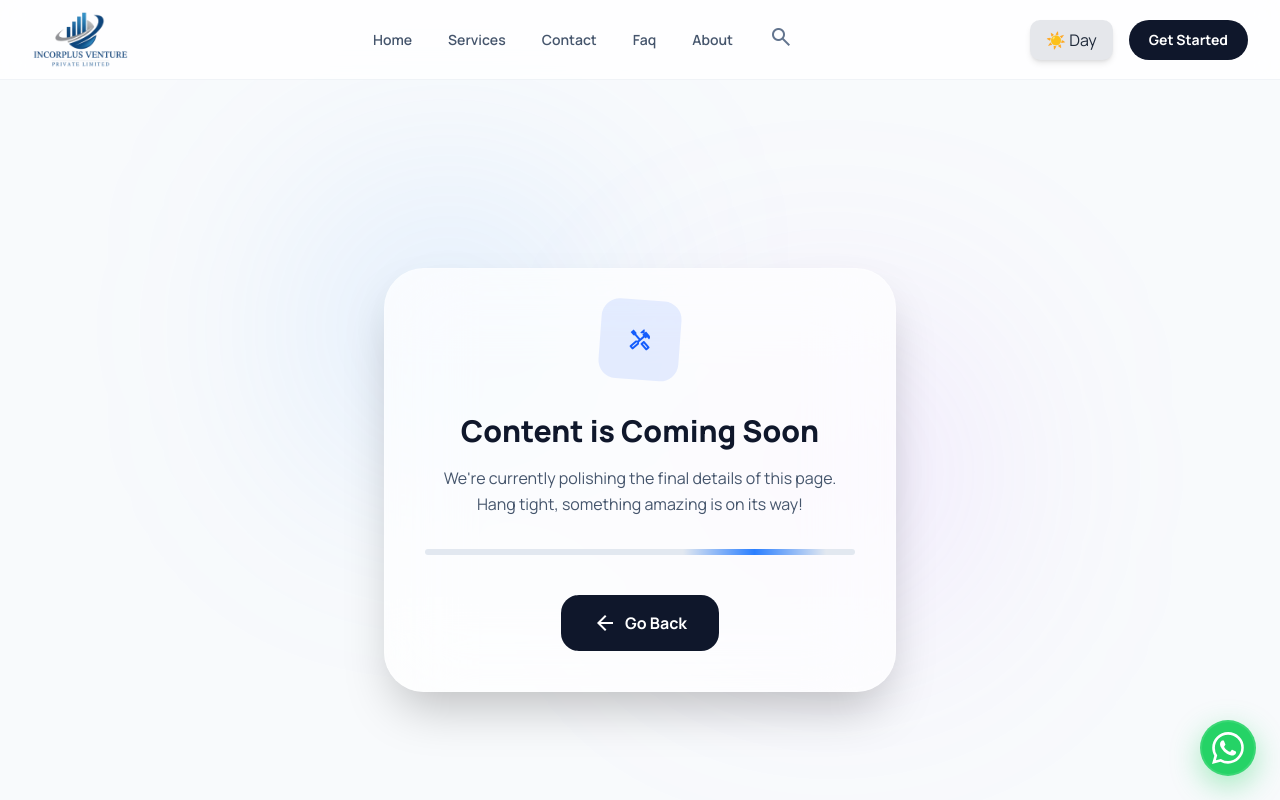
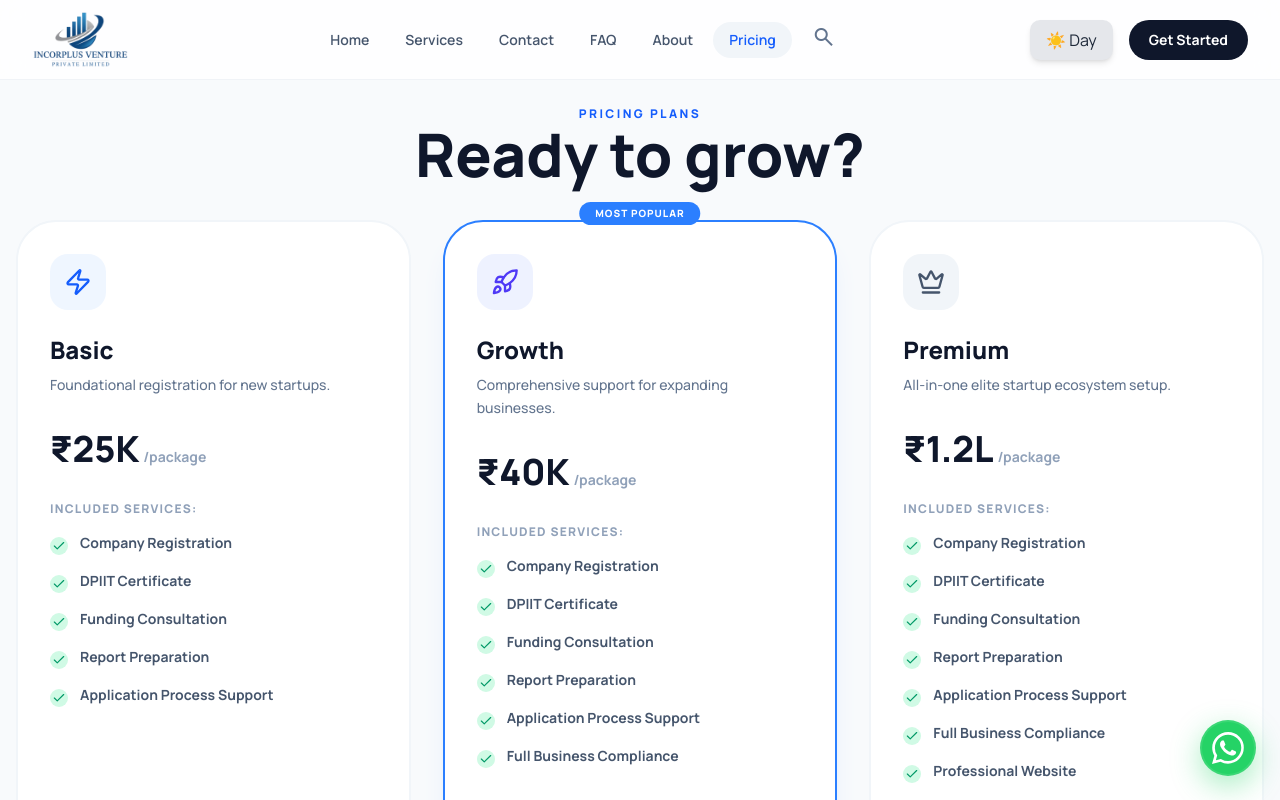
Before and after one commit to pigopi-pvt-ltd/Incorplus, a React (Vite) app: page /pricing in a window 1280 px wide. Shown: the top 800 px of the page. Built offline with nearby package versions, Linux system fonts and the light colour scheme; a web font is replaced by a local one.

Commit message:
Added the pricing section

```diff
--- a/src/App.jsx
+++ b/src/App.jsx
@@ -48,6 +48,7 @@ import DigitalMarketing from "./pages/DigitalMarketing"
 import LogoDesign from "./pages/LogoDesign"
 import GraphicDesign from "./pages/GraphicDesign"
 import TermsAndConditions from "./Components/TermsAndConditionsPage/TermsAndConditions"
+import Pricing from "./pages/Pricing"
 // import { Home } from "lucide-react";
 
 function App() {
@@ -100,6 +101,10 @@ function App() {
         {
           path: "/about",
           element: <About />,
+        },
+        {
+          path: "/pricing",
+          element: <Pricing />,
         },
         {
           path: "/dpiit-registration",
--- a/src/Components/Navbar/Navbar.jsx
+++ b/src/Components/Navbar/Navbar.jsx
@@ -143,10 +143,13 @@ const Navbar = () => {
                   Contact
                 </NavLink>
                 <NavLink to="/faq" className={navLinkClasses}>
-                  Faq
+                  FAQ
                 </NavLink>
                 <NavLink to="/about" className={navLinkClasses}>
                   About
+                </NavLink>
+                <NavLink to="/pricing" className={navLinkClasses}>
+                    Pricing
                 </NavLink>
                 <button
                   onClick={() => setIsSearchOpen(true)}
--- /dev/null
+++ b/src/pages/Pricing.jsx
@@ -0,0 +1,162 @@
+import React, { useState, useEffect } from "react"
+import { Check, Zap, Building2, Crown, ArrowRight, ShieldCheck, PieChart, Globe, Rocket } from "lucide-react"
+import { motion } from "framer-motion"
+
+const Pricing = () => {
+  const [activeSection, setActiveSection] = useState("basic")
+
+  const tiers = [
+    {
+      name: "Basic",
+      id: "basic",
+      icon: Zap,
+      price: "25K",
+      description: "Foundational registration for new startups.",
+      color: "blue",
+      benefits: [
+        "Company Registration",
+        "DPIIT Certificate",
+        "Funding Consultation",
+        "Report Preparation",
+        "Application Process Support",
+      ],
+    },
+    {
+      name: "Growth",
+      id: "growth",
+      icon: Rocket,
+      price: "40K",
+      description: "Comprehensive support for expanding businesses.",
+      color: "indigo",
+      popular: true,
+      benefits: [
+        "Company Registration",
+        "DPIIT Certificate",
+        "Funding Consultation",
+        "Report Preparation",
+        "Application Process Support",
+        "Full Business Compliance",
+      ],
+    },
+    {
+      name: "Premium",
+      id: "premium",
+      icon: Crown,
+      price: "1.2L",
+      description: "All-in-one elite startup ecosystem setup.",
+      color: "slate",
+      benefits: [
+        "Company Registration",
+        "DPIIT Certificate",
+        "Funding Consultation",
+        "Report Preparation",
+        "Application Process Support",
+        "Full Business Compliance",
+        "Professional Website",
+        "3 Month Marketing Setup",
+      ],
+    },
+  ]
+
+  useEffect(() => {
+    const handleScroll = () => {
+      const sectionIds = tiers.map((t) => t.id)
+      for (const id of sectionIds) {
+        const section = document.getElementById(id)
+        if (section) {
+          const rect = section.getBoundingClientRect()
+          if (rect.top <= 250 && rect.bottom >= 250) {
+            setActiveSection(id)
+            break
+          }
+        }
+      }
+    }
+    window.addEventListener("scroll", handleScroll)
+    return () => window.removeEventListener("scroll", handleScroll)
+  }, [])
+
+  return (
+    <div className="min-h-screen bg-slate-50 dark:bg-slate-950 pb-20">
+      <div className="max-w-7xl mx-auto px-4 pt-5 pb-5 text-center">
+        <motion.span
+          initial={{ opacity: 0 }}
+          animate={{ opacity: 1 }}
+          className="text-blue-600 font-black uppercase text-xs tracking-[0.2em]"
+        >
+          Pricing Plans
+        </motion.span>
+        <h1 className="text-4xl md:text-6xl font-black text-slate-900 dark:text-white mb-4">
+          Ready to grow?
+        </h1>
+      </div>
+
+      <div className="max-w-7xl mx-auto px-4 grid grid-cols-1 md:grid-cols-3 gap-8 items-stretch">
+        {tiers.map((tier) => (
+          <section key={tier.id} id={tier.id} className="flex flex-col scroll-mt-48">
+            <motion.div
+              whileHover={{ y: -5 }}
+              className={`relative flex flex-col w-full h-full p-8 rounded-[2.5rem] bg-white dark:bg-slate-900 border-2 transition-all duration-300 ${
+                tier.popular
+                ? "border-blue-500 shadow-xl shadow-blue-500/10 z-10"
+                : "border-slate-100 dark:border-slate-800"
+              }`}
+            >
+              {tier.popular && (
+                <div className="absolute -top-5 left-1/2 -translate-x-1/2 bg-blue-500 text-white px-4 py-1 rounded-full text-[10px] font-black uppercase tracking-widest whitespace-nowrap">
+                  Most Popular
+                </div>
+              )}
+
+              <div className="mb-8">
+                <div className={`w-14 h-14 rounded-2xl flex items-center justify-center mb-6 ${
+                  tier.color === 'blue' ? 'bg-blue-50 text-blue-600 dark:bg-blue-900/20' :
+                  tier.color === 'indigo' ? 'bg-indigo-50 text-indigo-600 dark:bg-indigo-900/20' :
+                  'bg-slate-100 text-slate-600 dark:bg-slate-800'
+                }`}>
+                  <tier.icon size={28} />
+                </div>
+                <h3 className="text-2xl font-black text-slate-900 dark:text-white mb-2">{tier.name}</h3>
+                <p className="text-slate-500 dark:text-slate-400 text-sm font-medium leading-relaxed">
+                  {tier.description}
+                </p>
+              </div>
+
+              <div className="mb-8">
+                <div className="flex items-baseline gap-1">
+                  <span className="text-4xl font-black text-slate-900 dark:text-white">
+                    ₹{tier.price}
+                  </span>
+                  <span className="text-slate-400 font-bold text-sm">/package</span>
+                </div>
+              </div>
+
+              <div className="space-y-4 mb-10 flex-1">
+                <p className="text-xs font-black text-slate-400 uppercase tracking-widest">Included Services:</p>
+                {tier.benefits.map((benefit, i) => (
+                  <div key={i} className="flex items-start gap-3">
+                    <div className="mt-1 bg-emerald-100 dark:bg-emerald-900/30 p-0.5 rounded-full shrink-0">
+                      <Check size={14} className="text-emerald-600 dark:text-emerald-400" />
+                    </div>
+                    <span className="text-sm font-bold text-slate-600 dark:text-slate-300">{benefit}</span>
+                  </div>
+                ))}
+              </div>
+
+              <button className={`w-full py-4 rounded-2xl font-black text-sm transition-all flex items-center justify-center gap-2 group mt-auto ${
+                tier.popular
+                ? "bg-blue-600 text-white hover:bg-blue-700 shadow-lg shadow-blue-500/20"
+                : "bg-slate-100 dark:bg-slate-800 text-slate-900 dark:text-white hover:bg-slate-200 dark:hover:bg-slate-700"
+              }`}>
+                Choose {tier.name}
+                <ArrowRight size={16} className="group-hover:translate-x-1 transition-transform" />
+              </button>
+            </motion.div>
+          </section>
+        ))}
+      </div>
+    </div>
+  )
+}
+
+export default Pricing
```
